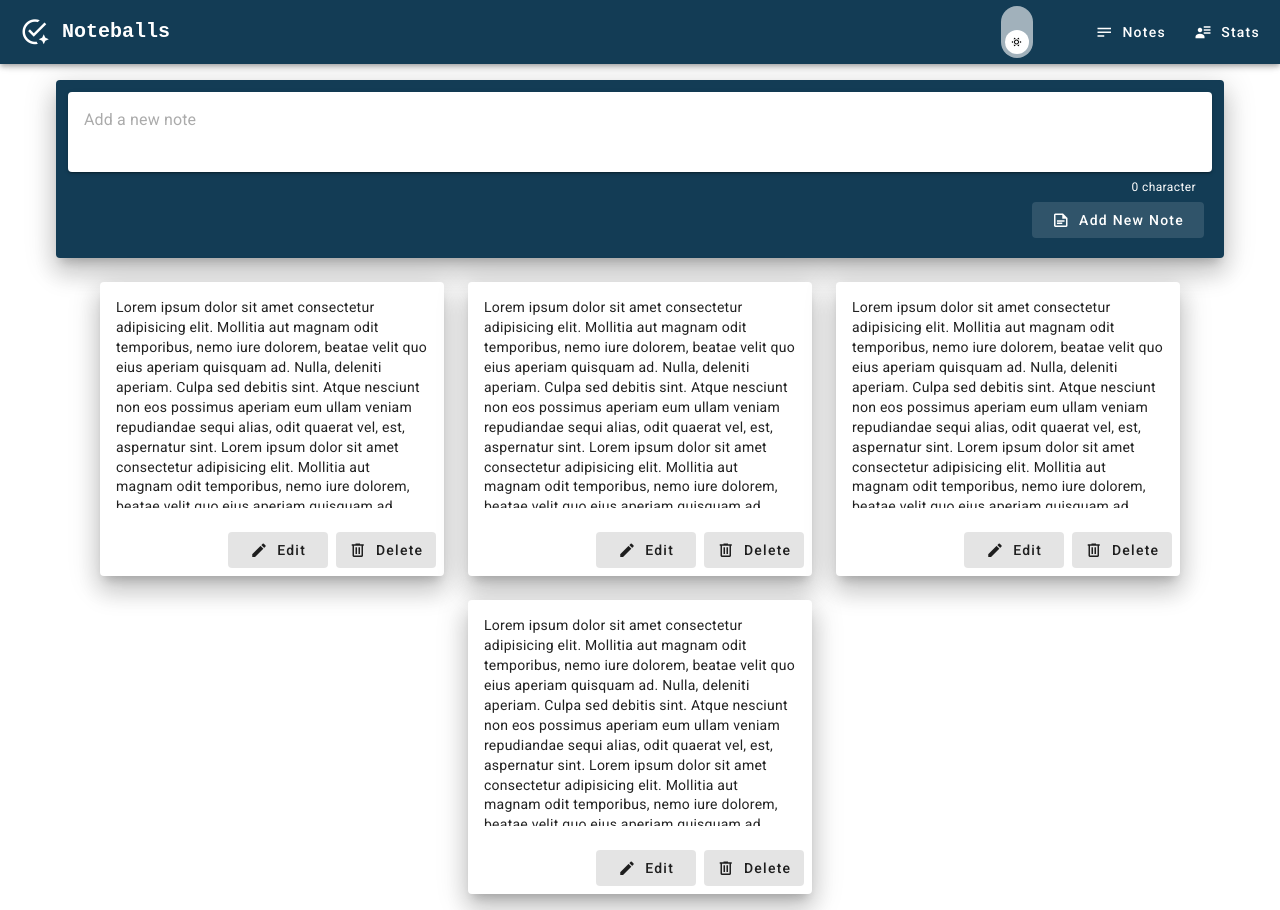
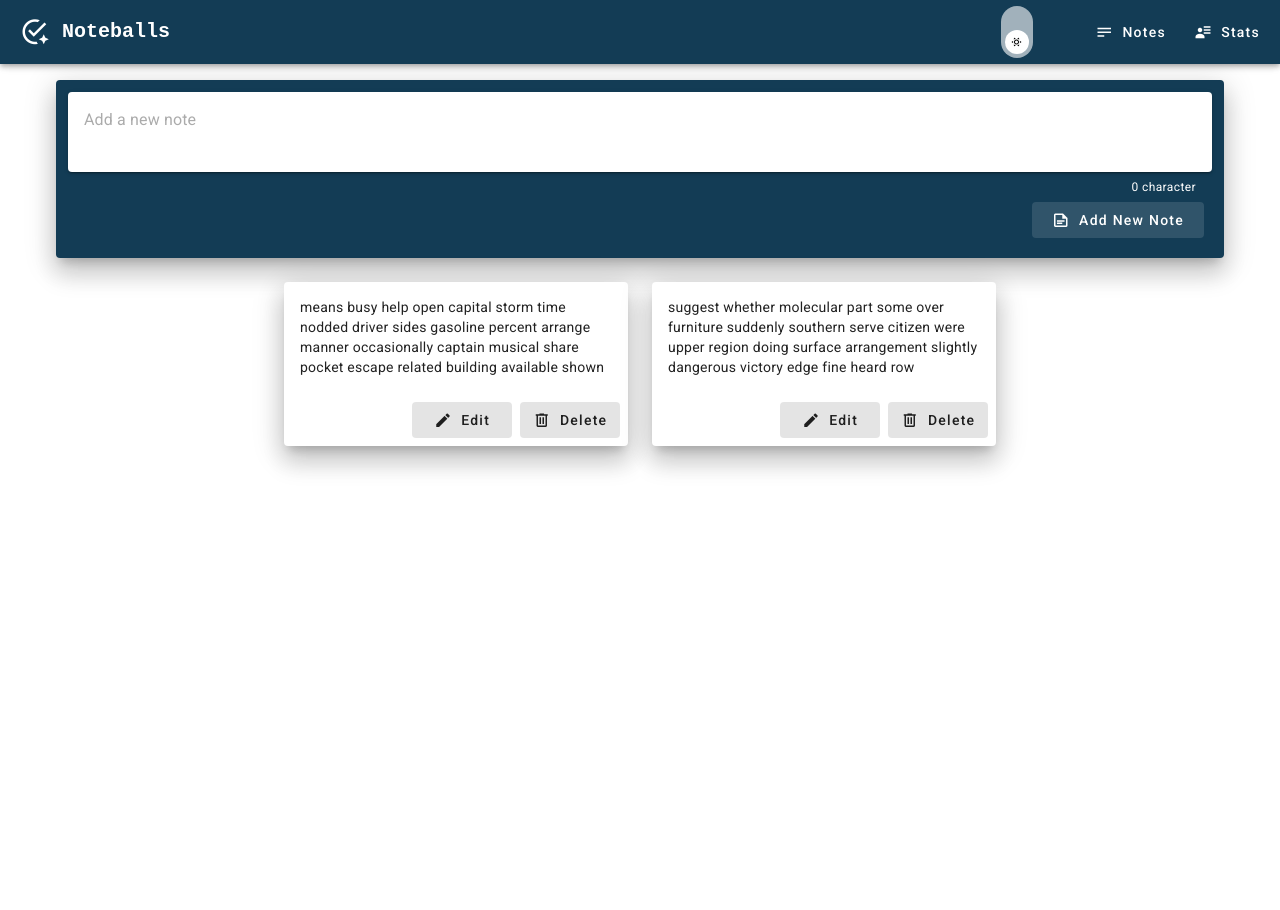
Before and after one commit to webclidev/vue-composition-api-gridnotes, a Vue app: page /#/ in a window 1280 px wide. After the commit the page ends 800 px from the top, so only its background shows below. Built offline with nearby package versions, Linux system fonts and the light colour scheme.

Commit message:
added notes array

```diff
--- a/src/components/Note.vue
+++ b/src/components/Note.vue
@@ -4,20 +4,11 @@
     max-width="344"
     max-height="300"
     elevation="16"
-    :to="url"
+    :to="note.id"
   >
     <template v-slot:text>
       <p class="card-text">
-        Lorem ipsum dolor sit amet consectetur adipisicing elit. Mollitia aut
-        magnam odit temporibus, nemo iure dolorem, beatae velit quo eius aperiam
-        quisquam ad. Nulla, deleniti aperiam. Culpa sed debitis sint. Atque
-        nesciunt non eos possimus aperiam eum ullam veniam repudiandae sequi
-        alias, odit quaerat vel, est, aspernatur sint. Lorem ipsum dolor sit
-        amet consectetur adipisicing elit. Mollitia aut magnam odit temporibus,
-        nemo iure dolorem, beatae velit quo eius aperiam quisquam ad. Nulla,
-        deleniti aperiam. Culpa sed debitis sint. Atque nesciunt non eos
-        possimus aperiam eum ullam veniam repudiandae sequi alias, odit quaerat
-        vel, est, aspernatur sint.
+        {{ note.content }}
       </p>
     </template>
 
@@ -46,7 +37,12 @@
 
 <script setup>
 import { useTheme } from "vuetify";
-const props = defineProps(["url"]);
+const props = defineProps({
+  note: {
+    type: Object,
+    required: true,
+  },
+});
 const { name: theme } = useTheme();
 </script>
 
--- a/src/views/ViewNote.vue
+++ b/src/views/ViewNote.vue
@@ -1,6 +1,12 @@
 <template>
   <v-container>
-    <Note />
+    <Note
+      :note="{
+        id: '148c6f4c-e781-5369-b5c7-f4278817b56c',
+        content:
+          'army receive refused whole though yourself weight light idea egg club most something spent summer this telephone find prepare detail sides wet produce barn',
+      }"
+    />
   </v-container>
 </template>
 
--- a/src/views/ViewNotes.vue
+++ b/src/views/ViewNotes.vue
@@ -2,8 +2,8 @@
   <v-container>
     <AddNewNote class="mb-6" />
     <v-row align="center" justify="center">
-      <v-col v-for="m in 4" :key="m" cols="auto">
-        <Note :url="`/${m}`" />
+      <v-col v-for="note in notes" :key="note.id" cols="auto">
+        <Note :note="note" />
       </v-col>
     </v-row>
   </v-container>
@@ -12,4 +12,20 @@
 <script setup>
 import Note from "@/components/Note.vue";
 import AddNewNote from "@/components/AddNewNote.vue";
+import { ref } from "vue";
+
+const generateUUID = () => crypto.randomUUID();
+
+const notes = ref([
+  {
+    id: "ef8772a9-85e8-5840-9d0d-4812d357b2de",
+    content:
+      "means busy help open capital storm time nodded driver sides gasoline percent arrange manner occasionally captain musical share pocket escape related building available shown",
+  },
+  {
+    id: "4922760d-1863-50e2-8c4c-27a096fef55a",
+    content:
+      "suggest whether molecular part some over furniture suddenly southern serve citizen were upper region doing surface arrangement slightly dangerous victory edge fine heard row",
+  },
+]);
 </script>
```
